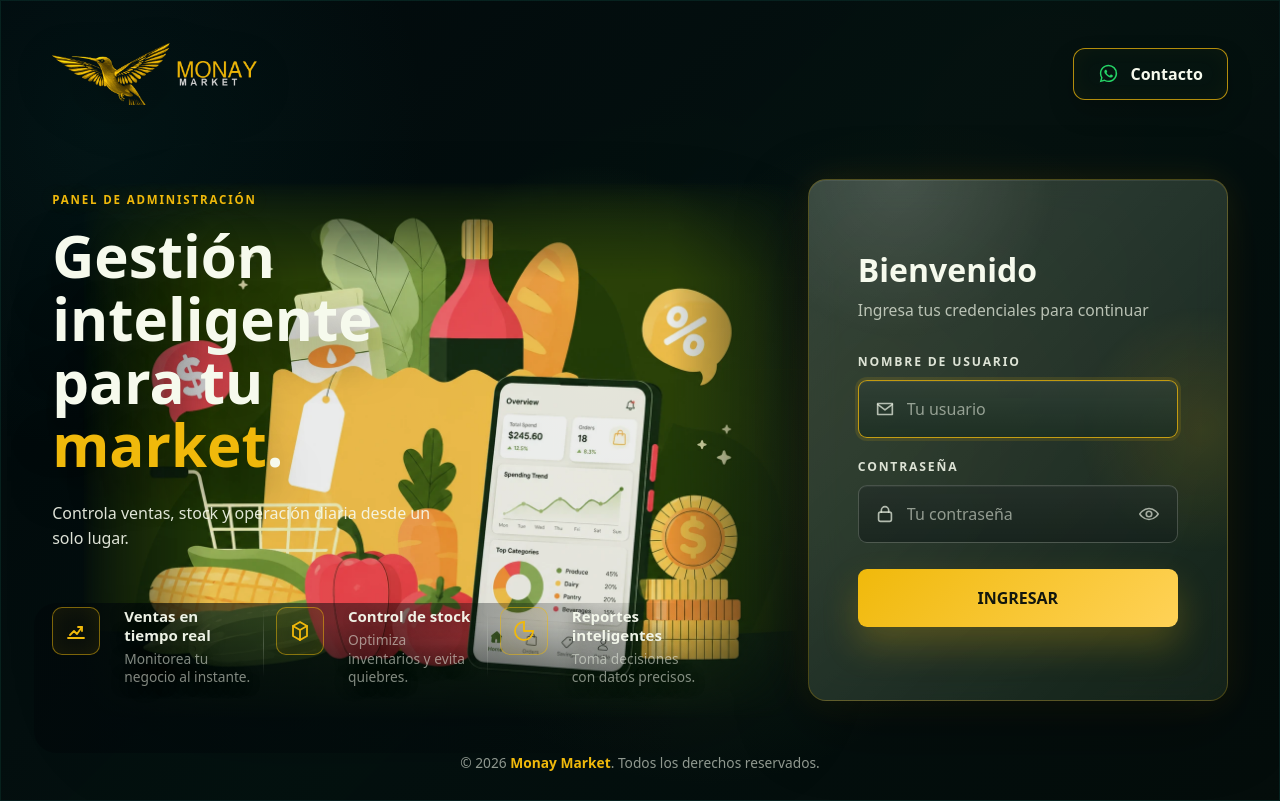
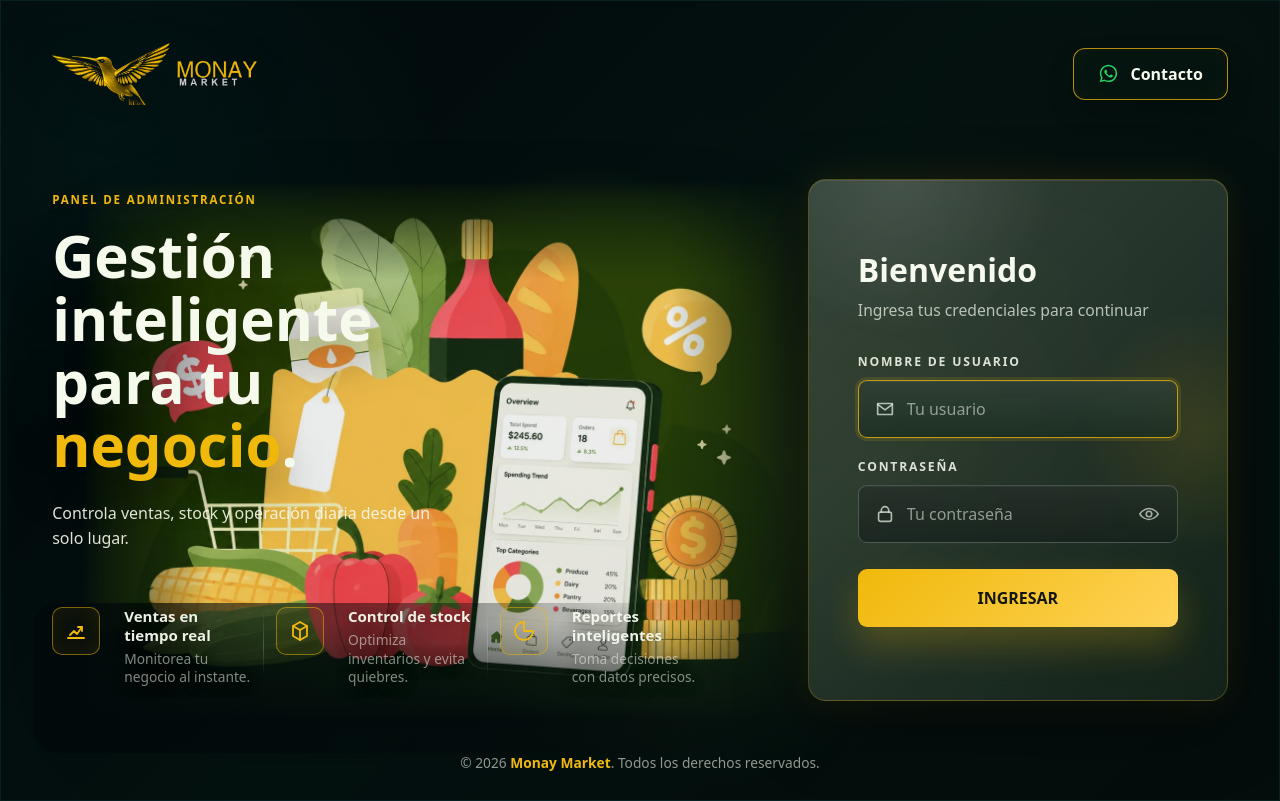
Before and after one commit to michael-urzua-y/monay-market, a Flask app: page /login in a window 1280 px wide. Run offline with Flask 3, Linux system fonts and the light colour scheme.

Commit message:
fix: cambiar texto login de 'market' a 'negocio' (mas generico)

```diff
--- a/dashboard/templates/login.html
+++ b/dashboard/templates/login.html
@@ -47,7 +47,7 @@
             <div class="login-hero">
                 <div class="login-hero-copy">
                     <p class="login-eyebrow">Panel de administración</p>
-                    <h1>Gestión inteligente <br> para tu<span> market</span>.</h1>
+                    <h1>Gestión inteligente <br> para tu<span> negocio</span>.</h1>
                     <p>Controla ventas, stock y operación diaria desde un solo lugar.</p>
                 </div>
 
```
